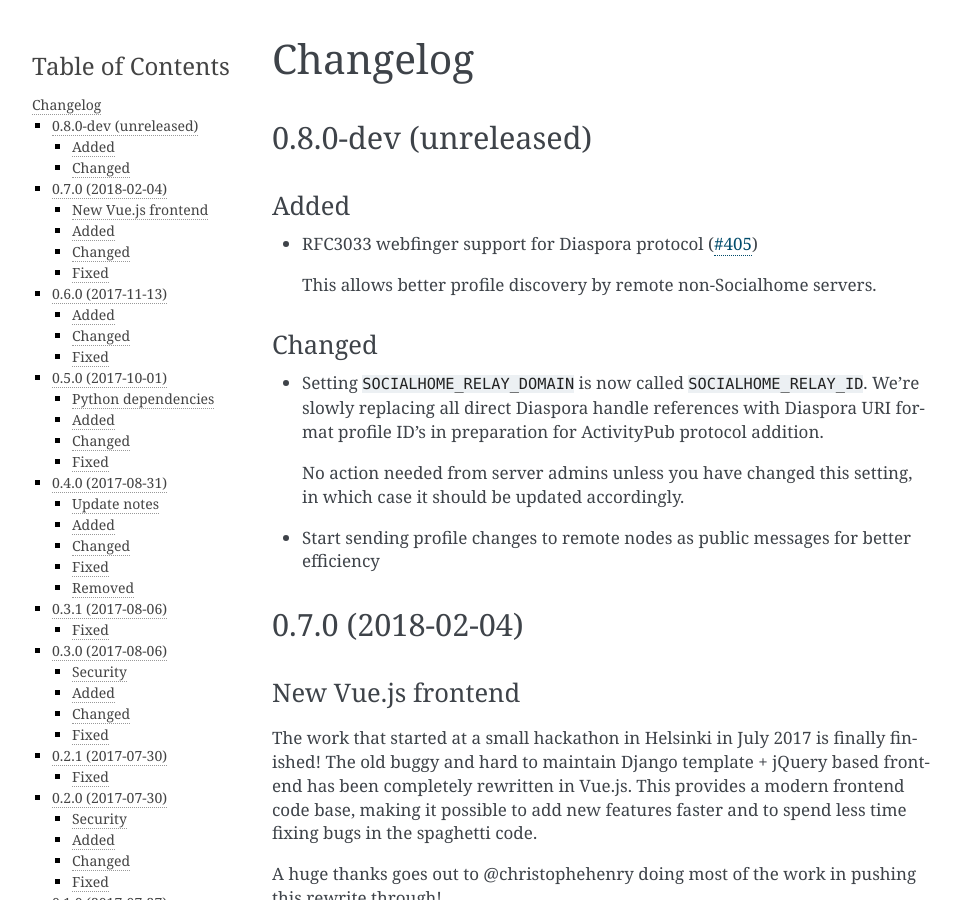
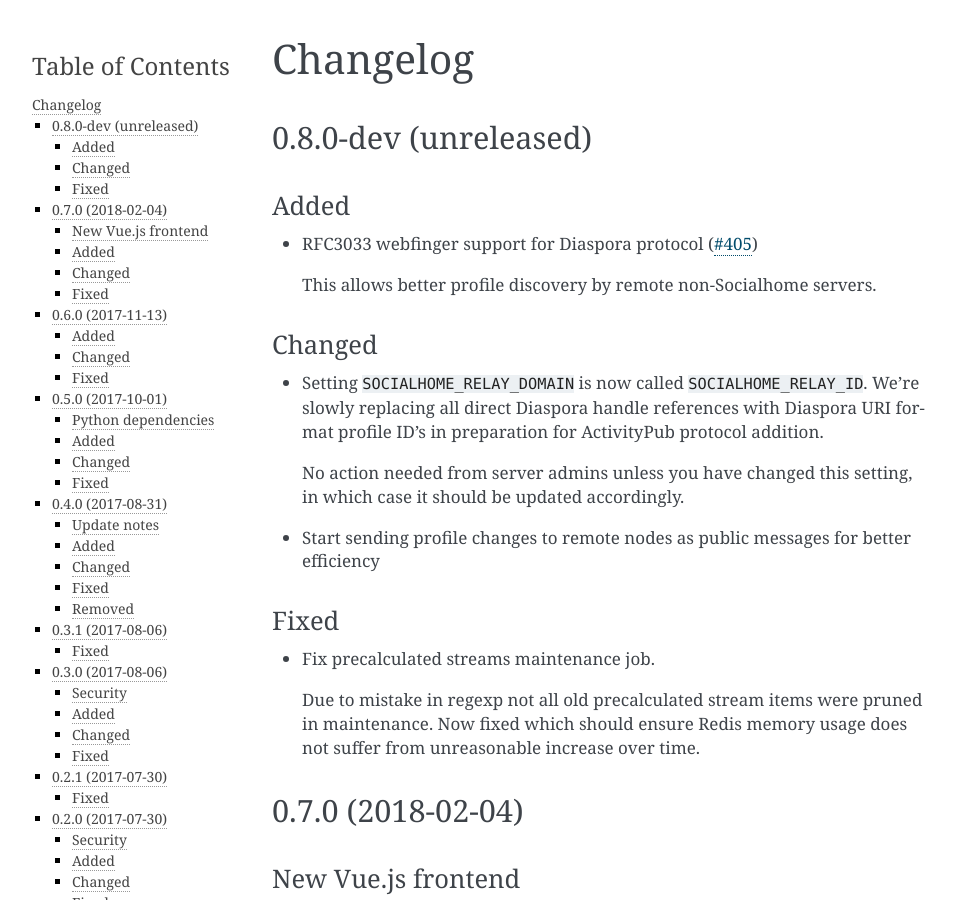
Before and after one commit to jaywink/socialhome, a Sphinx documentation site: the page built from docs/changelog.rst, in a window 1280 px wide and 900 px high. Shown: the whole window, without its empty margins (148-1109 px from the left). Built offline with Sphinx 7.4.7, drawn with Linux system fonts in a browser that asks for light colours.

Commit message:
Fix precalculated streams maintenance job
Due to mistake in regexp not all old precalculated stream items were pruned in maintenance. Now fixed which should ensure Redis memory usage does not suffer from unreasonable increase over time.

```diff
--- a/docs/changelog.rst
+++ b/docs/changelog.rst
@@ -21,6 +21,13 @@
   No action needed from server admins unless you have changed this setting, in which case it should be updated accordingly.
 
 * Start sending profile changes to remote nodes as public messages for better efficiency
+
+Fixed
+.....
+
+* Fix precalculated streams maintenance job.
+
+  Due to mistake in regexp not all old precalculated stream items were pruned in maintenance. Now fixed which should ensure Redis memory usage does not suffer from unreasonable increase over time.
 
 0.7.0 (2018-02-04)
 ------------------
```
Also changed, not shown: 1 other file.
